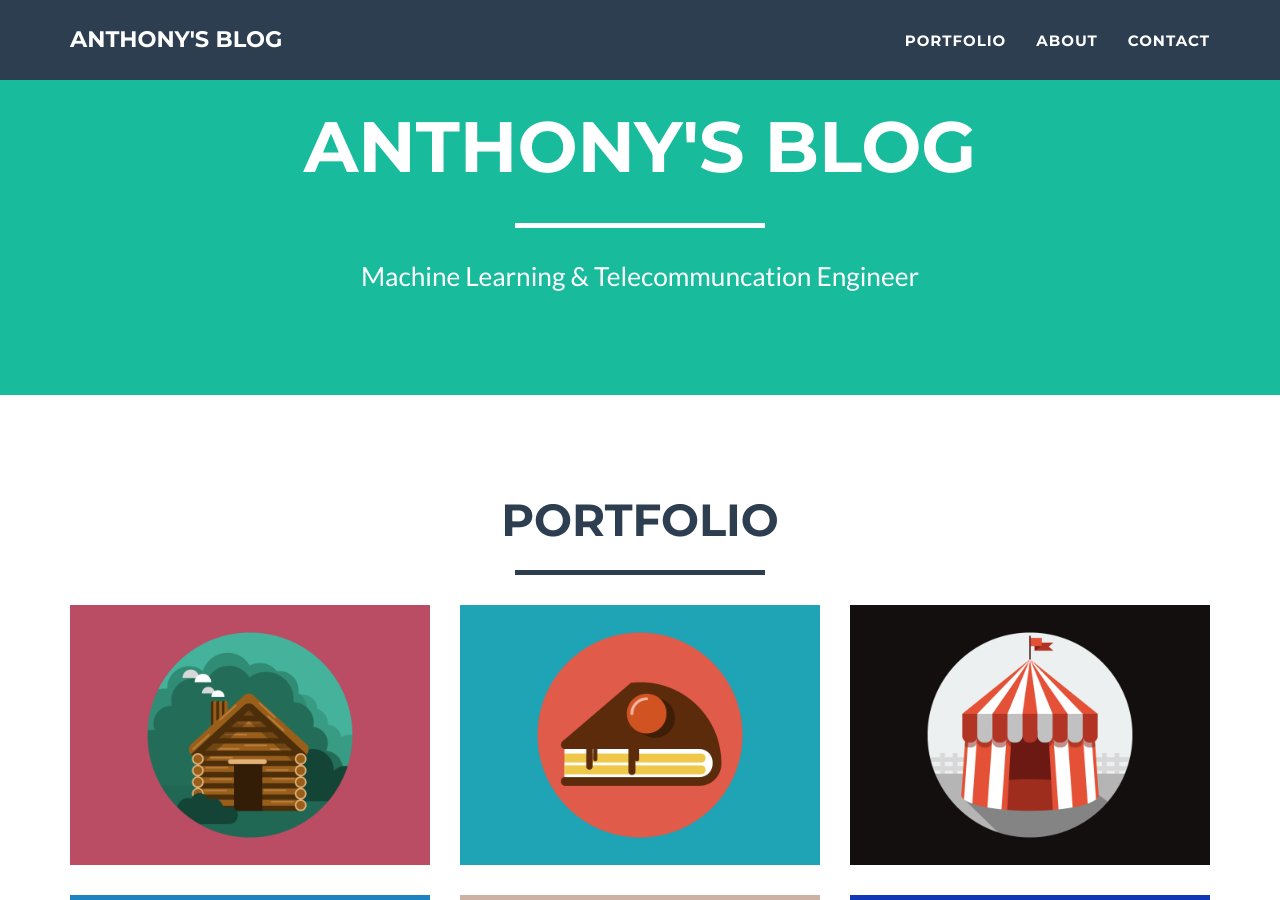
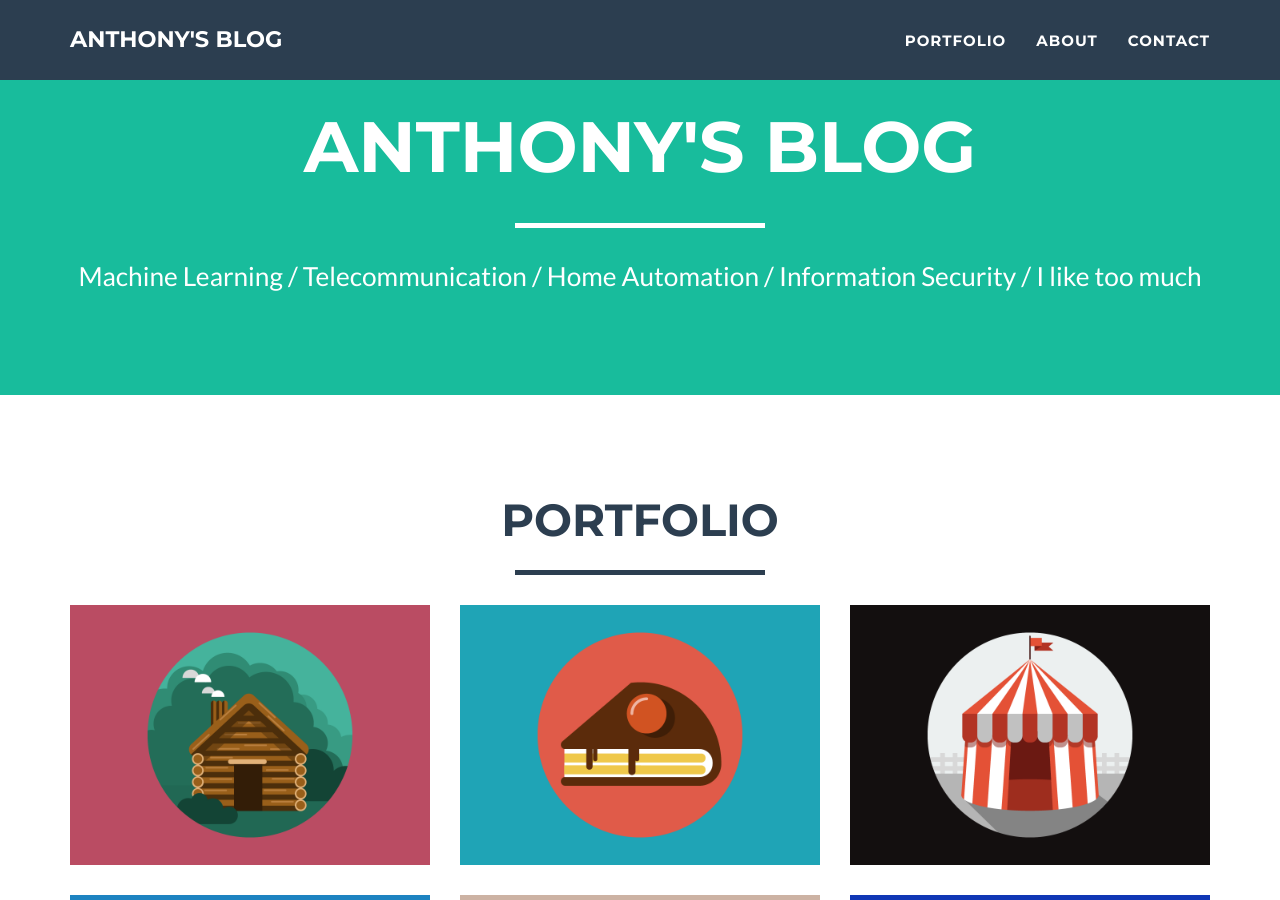
Before and after one commit to atwing/atwing.github.io, a Jekyll site: the page built from index.html, in a window 1280 px wide and 900 px high, scrolled down 380 px. Built offline with Jekyll 4.4.1, drawn with Linux system fonts in a browser that asks for light colours.

Commit message:
Update _config.yml

```diff
--- a/_config.yml
+++ b/_config.yml
@@ -3,8 +3,8 @@ title: Anthony's Blog
 email: atwing@protonmail.com
 url: https://atwing.github.io
 description: "Machine Learning, Telecommunication, Home Automation, Information Security"
-keywords: "your keywords, separated by commas"
-skills: "Machine Learning & Telecommuncation Engineer"
+keywords: "Machine Learning, Telecommunication, Home Automation, Information Security"
+skills: "Machine Learning / Telecommunication / Home Automation / Information Security / I like too much"
 meta_author: Anthony T. Nguyen
 
 # Google webmaster tools
```
